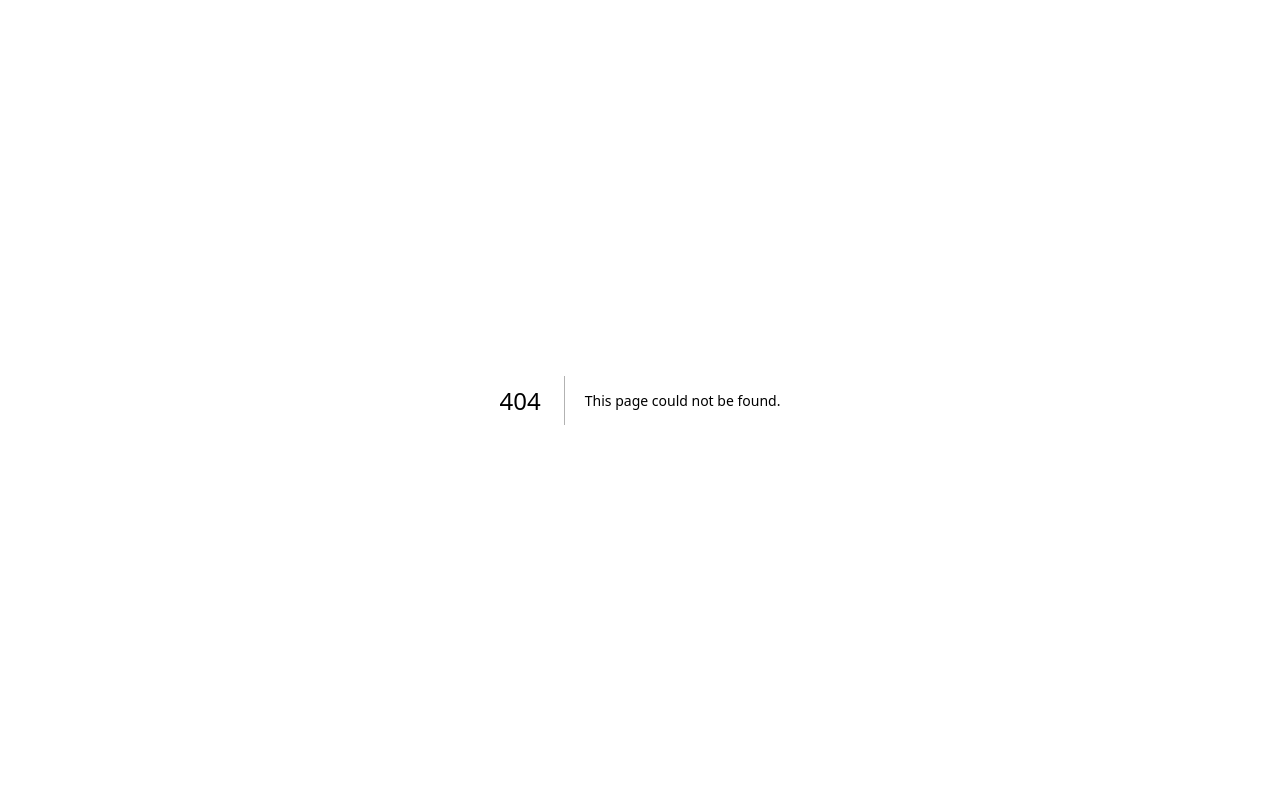
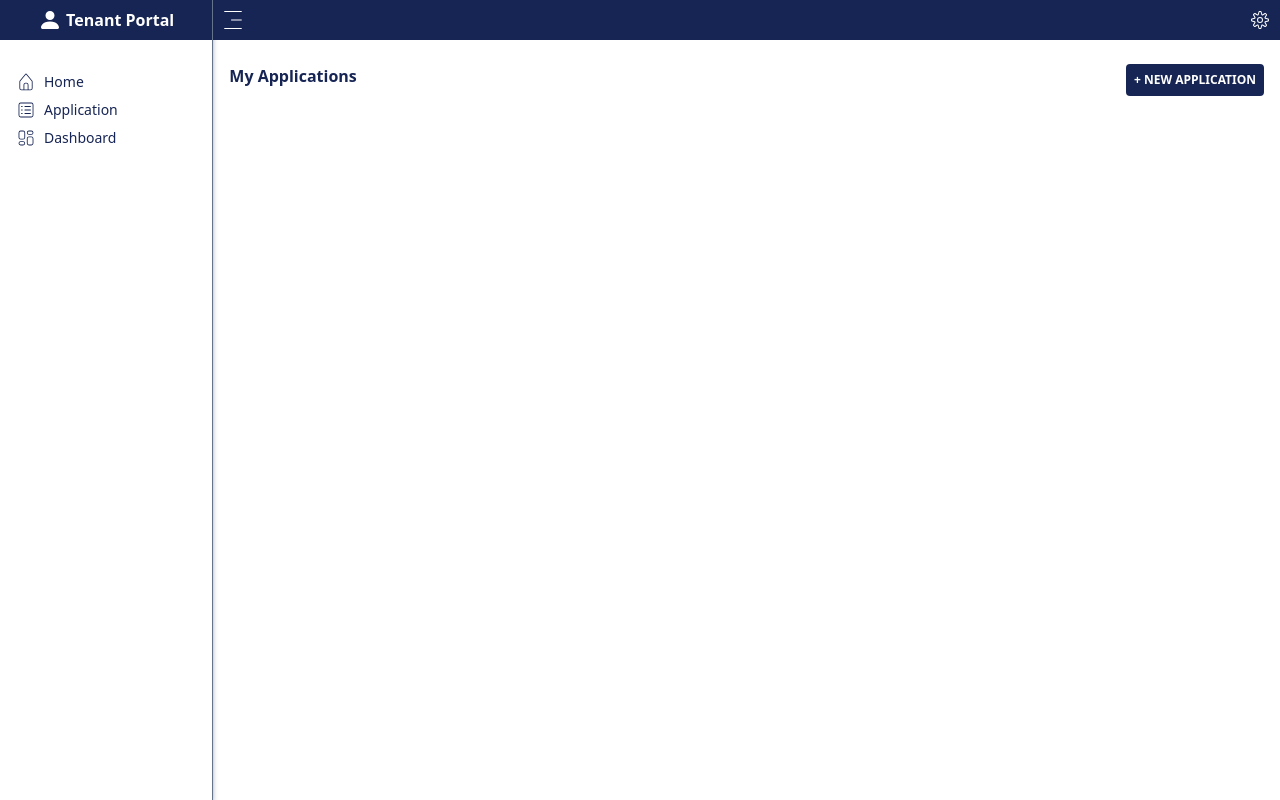
Before and after one commit to JsRennie/rental-management, a Next.js app: page /tenant/application in a window 1280 px wide. Before the commit this address had no page. Built offline with nearby package versions, Linux system fonts and the light colour scheme.

Commit message:
updated my folder structure and added grid system for my top/side nav

```diff
--- a/app/components/Modal.tsx
+++ b/app/components/Modal.tsx
@@ -1,9 +1,15 @@
 import React from "react";
 import { GiCancel } from "react-icons/gi";
 
-export const Modal = ({ visible, onClose }) => {
-  const handleOnClose = (e) => {
-    if (e.target.id === "container") onClose();
+export const Modal = ({
+  visible,
+  onClose,
+}: {
+  visible: boolean;
+  onClose: () => void;
+}) => {
+  const handleOnClose = (e: React.MouseEvent<HTMLElement>) => {
+    onClose();
   };
 
   if (!visible) return null;
--- /dev/null
+++ b/app/components/SideNav.tsx
@@ -0,0 +1,50 @@
+import React from "react";
+import Link from "next/link";
+import { BsFillPersonFill } from "react-icons/bs";
+import { CiHome, CiViewList, CiGrid42 } from "react-icons/ci";
+
+const nav = [
+  {
+    icon: <CiHome size={20} />,
+    label: "Home",
+    href: "/tenant/home",
+  },
+  {
+    icon: <CiViewList size={20} />,
+    label: "Application",
+    href: "/tenant/application",
+  },
+  {
+    icon: <CiGrid42 size={20} />,
+    label: "Dashboard",
+    href: "/tenant/dashboard",
+  },
+];
+
+const SideNav = () => {
+  return (
+    <nav className="h-screen border-r border-slate-500 shadow-md shadow-blue-950/40">
+      <div className="bg-blue-950 py-2">
+        <header className="flex justify-center gap-1 items-center">
+          <BsFillPersonFill size={24} color="white" />
+          <p className="text-white font-semibold">Tenant Portal</p>
+        </header>
+      </div>
+      <div className="mt-8">
+        <div className="">
+          {nav.map((item, index) => (
+            <Link
+              key={index}
+              href={item.href}
+              className="pb-2 pl-4 flex gap-2 items-center text-sm text-blue-950 hover:translate-x-2"
+            >
+              {item.icon} {item.label}
+            </Link>
+          ))}
+        </div>
+      </div>
+    </nav>
+  );
+};
+
+export default SideNav;
--- a/app/components/TopBar.tsx
+++ b/app/components/TopBar.tsx
@@ -1,4 +1,6 @@
 import React from "react";
+
+// dummy topbar for sigin/signup
 
 const TopBar = () => {
   return <div className="bg-blue-950 h-8"></div>;
--- /dev/null
+++ b/app/components/TopNav.tsx
@@ -0,0 +1,19 @@
+import React from "react";
+import { CiSettings, CiMenuFries } from "react-icons/ci";
+
+const TopNav = () => {
+  return (
+    <nav>
+      <div className="bg-blue-950 py-2 flex items-center justify-between">
+        <div className="px-2">
+          <CiMenuFries size={24} color="white" />
+        </div>
+        <div className="px-2">
+          <CiSettings size={24} color="white" />
+        </div>
+      </div>
+    </nav>
+  );
+};
+
+export default TopNav;
--- a/app/components/layouts/SignIn.tsx
+++ b/app/components/layouts/SignIn.tsx
@@ -53,6 +53,7 @@ const SignIn = () => {
               size="large"
               variant="contained"
               className="text-white bg-blue-950"
+              href="/tenant/home"
             >
               Login
             </Button>
--- /dev/null
+++ b/app/tenant/application/page.tsx
@@ -0,0 +1,20 @@
+export default function Home() {
+  return (
+    <main>
+      <div className="px-4">
+        <div className="py-6 flex justify-between">
+          <div className="">
+            <h1 className="text-blue-950 font-semibold">My Applications</h1>
+          </div>
+          <div className="">
+            <button className="bg-blue-950 p-2 uppercase text-white text-xs font-semibold rounded hover:cursor-pointer">
+              + new application
+            </button>
+          </div>
+        </div>
+        {/* application details to be displayed here */}
+        <div></div>
+      </div>
+    </main>
+  );
+}
--- /dev/null
+++ b/app/tenant/home/page.tsx
@@ -0,0 +1,7 @@
+export default function Home() {
+  return (
+    <main>
+      <p>This is the Tenant Home Page</p>
+    </main>
+  );
+}
--- /dev/null
+++ b/app/tenant/layout.tsx
@@ -0,0 +1,21 @@
+import SideNav from "../components/SideNav";
+import TopNav from "../components/TopNav";
+
+export default function SigninLayout({
+  children,
+}: {
+  children: React.ReactNode;
+}) {
+  return (
+    <section className="h-screen grid grid-cols-12">
+      {/* Include shared UI here e.g. a header or sidebar */}
+      <div className="md:col-span-2 hidden md:block ">
+        <SideNav />
+      </div>
+      <div className="md:col-span-10 col-span-12">
+        <TopNav />
+        {children}
+      </div>
+    </section>
+  );
+}
--- /dev/null
+++ b/app/tenant/profile/page.tsx
@@ -0,0 +1,7 @@
+export default function Home() {
+  return (
+    <main>
+      <p>this is the profile page</p>
+    </main>
+  );
+}
```
Also changed, not shown: app/admin/layout.tsx (added).
